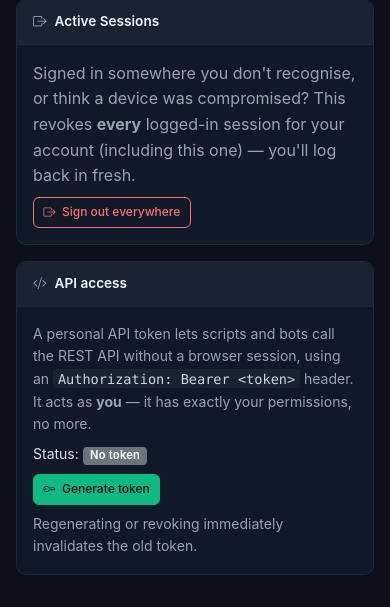
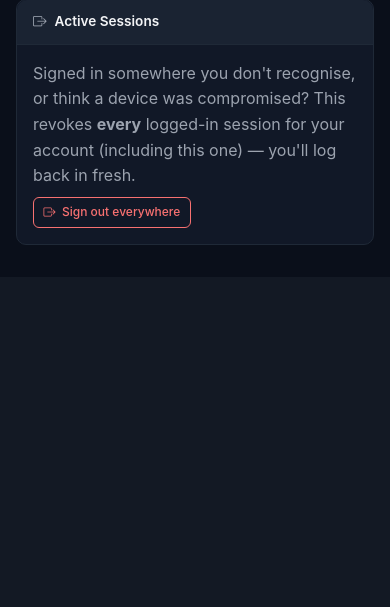
Before and after one commit to FMSMITH91/linuxgsm-panel, a Python web app: template templates/account.html in a window 390 px wide. Shown: the part 986-1593 px from the top of the page. After the commit the page ends 1231 px from the top, so only its background shows below. Run offline with Jinja, Linux system fonts and the light colour scheme; the template is opened without the code that fills it, so the values that code supplies are empty; some libraries are stand-ins or nearby versions.

Commit message:
change: Account page -- two-column layout on desktop + drop the API access card
- change: the account cards flowed into a single narrow 640px stack, wasting desktop width.
  Flow them into two masonry columns on lg+ screens (still one column on tablet/mobile).
- remove: the "API access" card from the account page (personal API tokens aren't needed here).
  The backend token routes stay but are no longer surfaced in the UI.

Co-Authored-By: Claude Opus 4.8 <noreply@anthropic.com>

```diff
--- a/templates/account.html
+++ b/templates/account.html
@@ -4,7 +4,16 @@
 
 <h1 class="page-title mb-3"><i class="bi bi-person-circle"></i> Account</h1>
 
-<div class="card mb-3" style="max-width: 640px;">
+<style>
+  /* On desktop, flow the account cards into two columns (masonry-style) instead of one narrow
+     640px stack, so the width isn't wasted. Stacks to one column on tablet/mobile. */
+  .acct-grid { max-width: 1120px; }
+  @media (min-width: 992px) { .acct-grid { column-count: 2; column-gap: 1rem; } }
+  .acct-grid > .card { break-inside: avoid; margin-bottom: 1rem; width: 100%; }
+</style>
+
+<div class="acct-grid">
+  <div class="card">
     <div class="card-header"><i class="bi bi-translate"></i> Language</div>
     <div class="card-body">
       <p class="text-secondary small mb-2">Choose the language for the panel interface. This preference is saved to your account and follows you across devices.</p>
@@ -17,7 +26,7 @@
     </div>
   </div>
 
-<div class="card mb-3" style="max-width: 640px;">
+  <div class="card">
     <div class="card-header"><i class="bi bi-key-fill"></i> Password</div>
     <div class="card-body">
       <p class="text-secondary small mb-3">Change your account password. You'll need your current password{% if current_user.totp_enabled %} and an authenticator code{% endif %} to confirm it's you.</p>
@@ -48,7 +57,7 @@
     </div>
   </div>
 
-<div class="card" style="max-width: 640px;">
+  <div class="card">
     <div class="card-header"><i class="bi bi-shield-lock-fill"></i> Two-Factor Authentication</div>
     <div class="card-body">
       {% if current_user.totp_enabled %}
@@ -79,7 +88,7 @@
     </div>
   </div>
 
-<div class="card mt-3" style="max-width: 640px;">
+  <div class="card">
     <div class="card-header"><i class="bi bi-box-arrow-right"></i> Active Sessions</div>
     <div class="card-body">
       <p class="text-secondary mb-2">Signed in somewhere you don't recognise, or think a
@@ -93,42 +102,6 @@
       </form>
     </div>
   </div>
-
-<div class="card mt-3" style="max-width: 640px;">
-  <div class="card-header"><i class="bi bi-code-slash"></i> API access</div>
-  <div class="card-body">
-    <p class="text-secondary small mb-2">
-      A personal API token lets scripts and bots call the REST API without a browser session, using
-      an <code>Authorization: Bearer &lt;token&gt;</code> header. It acts as <strong>you</strong> — it
-      has exactly your permissions, no more.
-    </p>
-
-    {% if new_token %}
-    <div class="alert alert-success py-2">
-      <div class="small mb-1"><strong>Copy your new token now</strong> — it won't be shown again.</div>
-      <code class="user-select-all d-block p-2" style="word-break:break-all; background:rgba(0,0,0,.2); border-radius:6px;">{{ new_token }}</code>
-      <div class="small text-secondary mt-2">Example:</div>
-      <code class="d-block p-2 small" style="word-break:break-all; background:rgba(0,0,0,.2); border-radius:6px;">curl -H "Authorization: Bearer {{ new_token }}" https://your-panel:5000/api/servers</code>
-    </div>
-    {% endif %}
-
-    <p class="small mb-2">
-      Status:
-      {% if current_user.has_api_token %}<span class="badge bg-success">A token is active</span>
-      {% else %}<span class="badge bg-secondary">No token</span>{% endif %}
-    </p>
-    <form method="POST" action="{{ url_for('account_api_token_generate') }}" style="display:inline;">
-      <button class="btn btn-primary btn-sm" type="submit">
-        <i class="bi bi-key"></i> {{ 'Regenerate token' if current_user.has_api_token else 'Generate token' }}
-      </button>
-    </form>
-    {% if current_user.has_api_token %}
-    <form method="POST" action="{{ url_for('account_api_token_revoke') }}" style="display:inline;">
-      <button class="btn btn-outline-danger btn-sm" type="submit"><i class="bi bi-x-circle"></i> Revoke</button>
-    </form>
-    {% endif %}
-    <div class="small text-secondary mt-2">Regenerating or revoking immediately invalidates the old token.</div>
-  </div>
 </div>
 
 {% endblock %}
```
Lines whose indentation alone changed are shown as unchanged.
